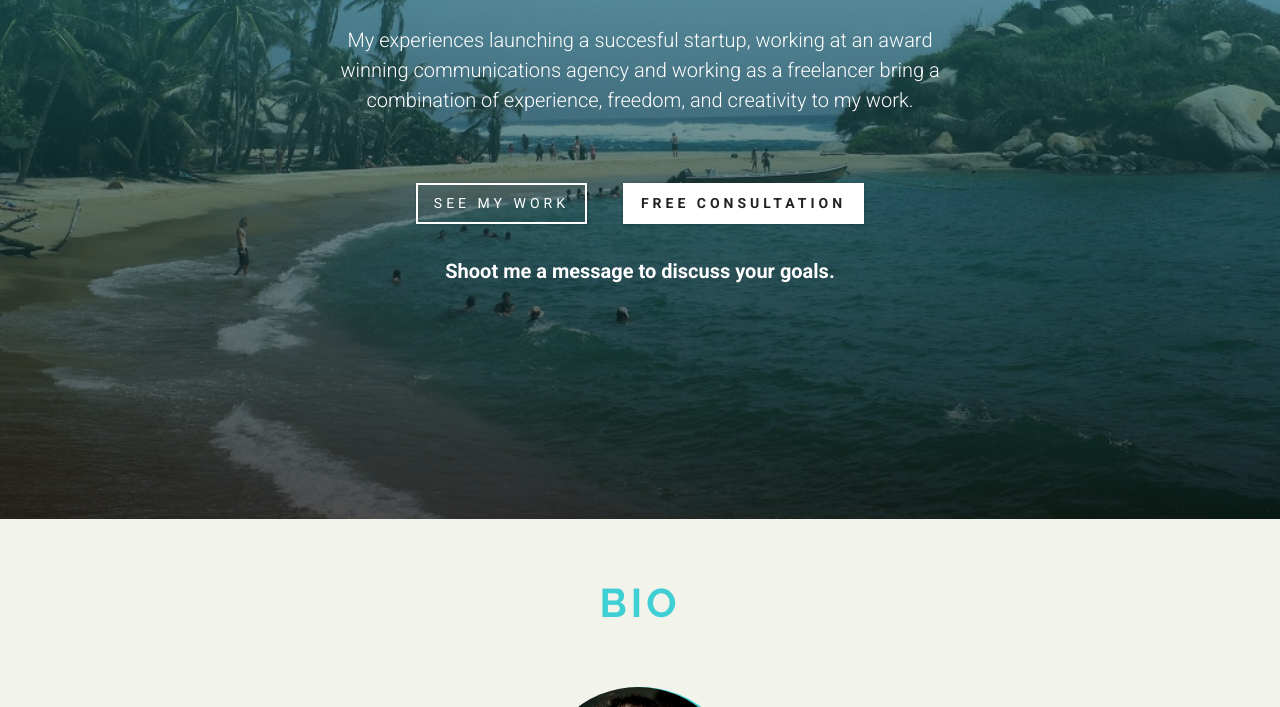
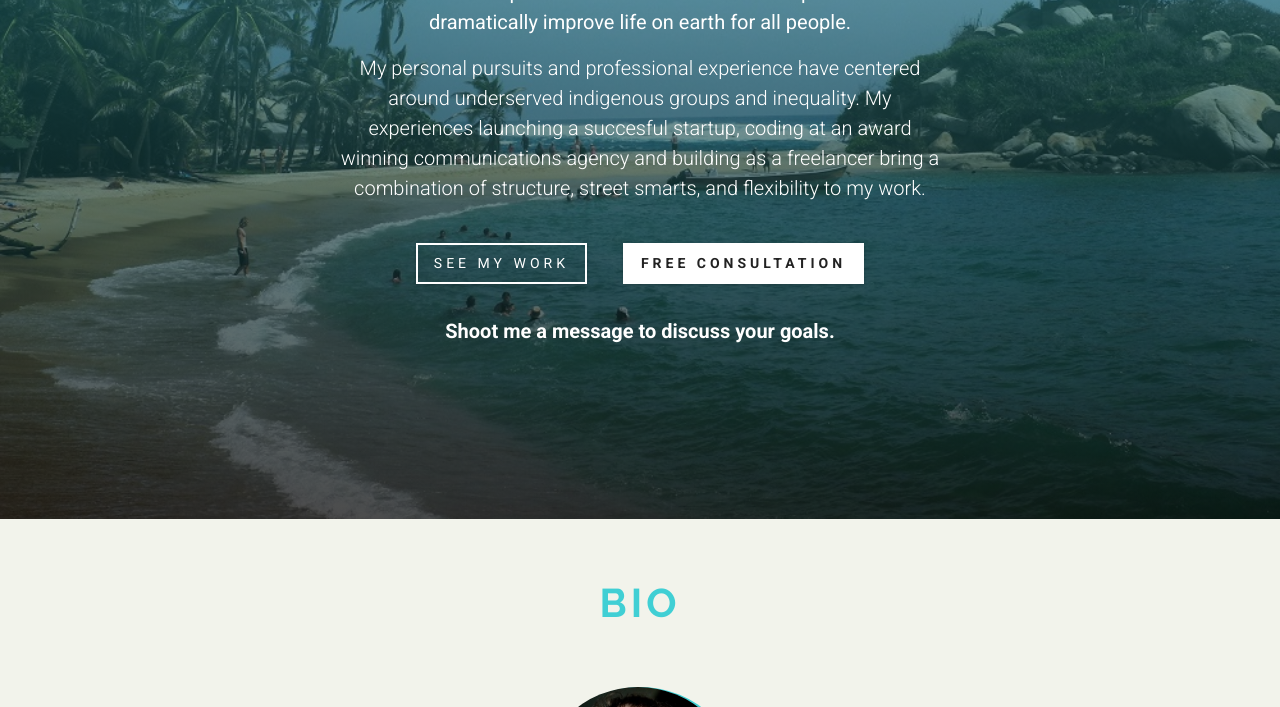
Before and after one commit to dylanlalonde/portfolio-js, a plain HTML site: page index.html in a window 1280 px wide. Shown: the part 393-1100 px from the top of the page. Drawn offline with Linux system fonts and the light colour scheme.

Commit message:
revamp hero section: add tagline + fade in animation

```diff
--- a/assets/css/components/hero.css
+++ b/assets/css/components/hero.css
@@ -25,15 +25,32 @@ Hero
   color: var(--clr-white);
   max-width: 25rem;
   margin: 0 auto;
-  margin-bottom: 1.25rem;
+  /* margin-bottom: 1.25rem; */
 }
 .hero-title {
   padding-bottom: 2rem;
 }
+.hero-tagline {
+  font-size: 1rem;
+  font-weight: 400;
+  padding: .5rem 1rem .5rem 1rem;
+}
 .hero-text {
   font-size: 1rem;
   font-weight: 300;
-  padding: 1rem;
+  padding: .5rem 1rem .5rem 1rem;
+
+  animation: fadeInAnimation ease 3s;
+  animation-iteration-count: 1;
+  animation-fill-mode: forwards;
+}
+@keyframes fadeInAnimation {
+  0% {
+      opacity: 0;
+  }
+  100% {
+      opacity: 1;
+   }
 }
 #view-projects-btn {
   margin-left: 1rem;
--- a/index.html
+++ b/index.html
@@ -64,7 +64,11 @@
       <div class="banner">
         <div class="container">
           <h1 class="hero-title">Dylan Lalonde</h1>
-          <p class="hero-text">My experiences launching a succesful startup, working at an award winning communications agency and working as a freelancer bring a combination of experience, freedom, and creativity to my work.</p>
+          <p class="hero-tagline">
+            I believe the exponential nature of code has the potential to dramatically improve life on earth for all people.
+          </p>
+
+          <p class="hero-text">My personal pursuits and professional experience have centered around underserved indigenous groups and inequality. My experiences launching a succesful startup, coding at an award winning communications agency and building as a freelancer bring a combination of structure, street smarts, and flexibility to my work.</p>
 
           <a href="#projects" id="view-projects-btn" class="scroll-link btn btn-white">
             see my work
```
